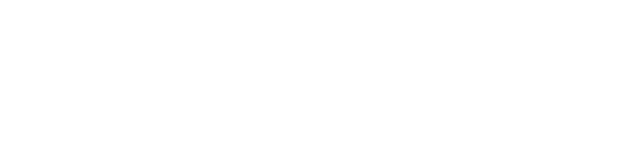
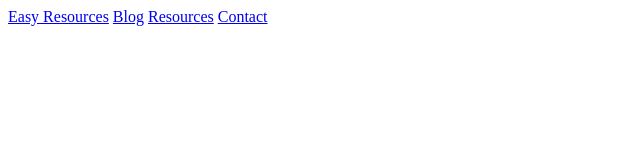
Before and after one commit to EvaAramburu/gestor_yurayura, a plain HTML site: page index.html in a window 1280 px wide. Shown: the whole page, without its empty margins (0-640 px from the left). Drawn offline with Linux system fonts and the light colour scheme.

Commit message:
added navbar styles

```diff
--- a/css/styles.css
+++ b/css/styles.css
@@ -0,0 +1,37 @@
+@font-face {
+    font-family: 'Jua';
+    src: url(/fonts/Jua-Regular.ttf);
+  }
+
+body {
+  width: 100vw;
+  height: 100vh;
+  display: grid;
+  grid-template-columns: auto auto;
+  grid-template-rows: 10% 80% 10%;
+}
+
+.nav {
+  grid-column: 1/3;
+  overflow: hidden;
+  background-color: #143F6B;
+}
+
+.nav a {
+  float: left;
+  color: #f2f2f2;
+  text-align: center;
+  padding: 14px 16px;
+  text-decoration: none;
+  font-size: 17px;
+}
+
+.nav a:hover {
+  background-color: rgb(172, 37, 37);
+  color: black;
+}
+
+.topnav a.active {
+  background-color: rgb(172, 37, 37);
+  color: white;
+}
--- a/index.html
+++ b/index.html
@@ -8,7 +8,12 @@
     <link rel="stylesheet" src="/css/styles.css">
 </head>
 <body>
-
+    <div class="nav">
+        <a class="active" href="#home">Easy Resources</a>
+        <a href="https://rimasdecolores.blogspot.com/p/juegos-didacticos-online.html">Blog</a>
+        <a href="https://www.mundoprimaria.com/recursos-educativos">Resources</a>
+        <a href="#about">Contact</a>
+      </div>
 
     <script type="module" src="/scripts/index.js"> </script>
     <script type="module" src="/scripts/functions.js"> </script>
```
